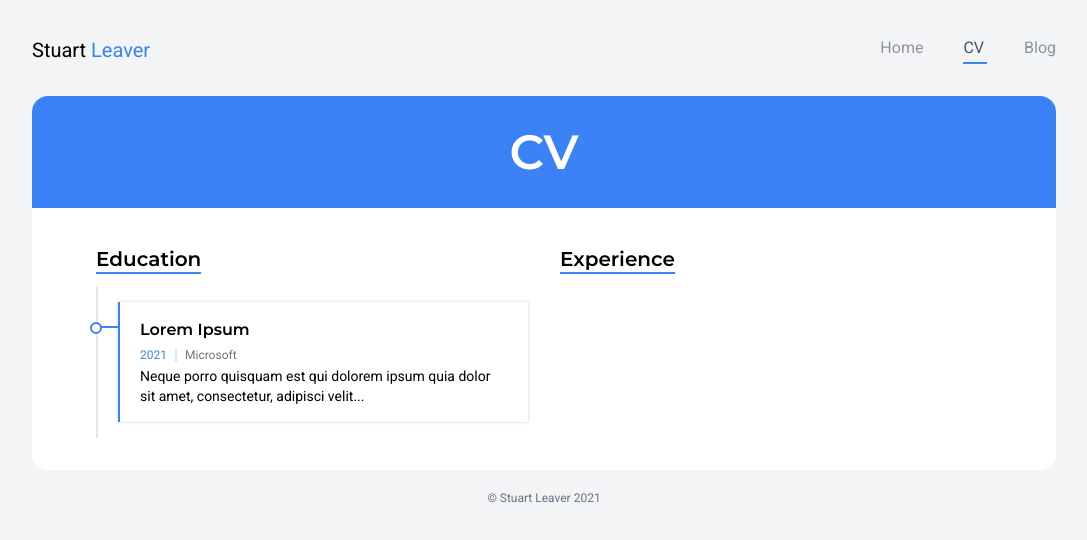
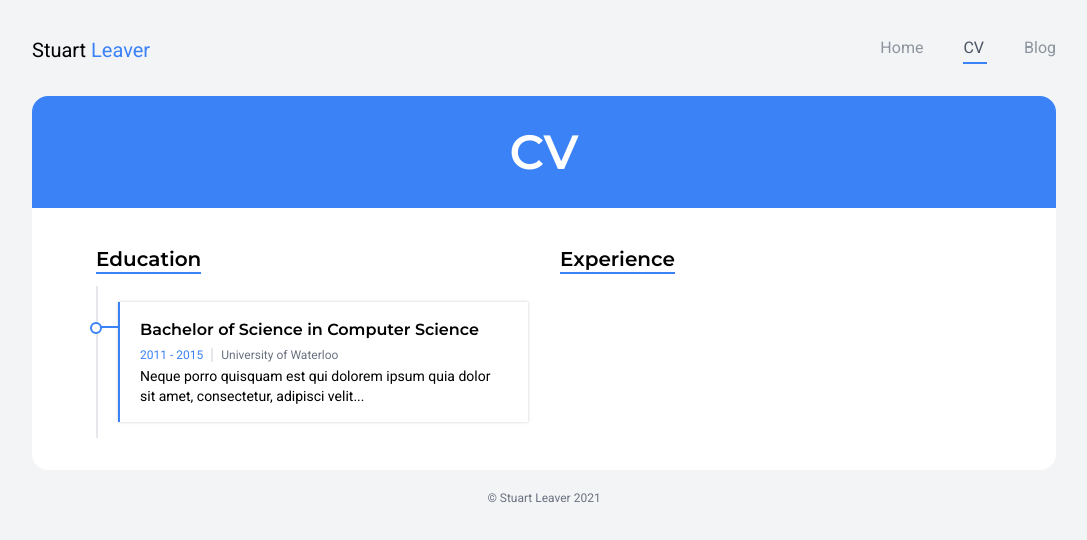
Before and after one commit to stuartleaver/stuartleaver.co.uk, a Vue app: page /cv in a window 1280 px wide. Shown: the top 540 px of the page, without its empty margins (96-1183 px from the left). Built offline with nearby package versions, Linux system fonts and the light colour scheme.

Commit message:
Refeactor the timeline item to be a reusable component

```diff
--- /dev/null
+++ b/src/components/TimelineItem.vue
@@ -0,0 +1,55 @@
+<template>
+  <div class="timeline-item">
+    <h4 class="item-title">{{ timelineItem.title }}</h4>
+    <span class="item-date">{{ timelineItem.date }}</span>
+    <span class="item-company">{{ timelineItem.company }}</span>
+    <p class="item-desctiption">
+      {{ timelineItem.description }}
+    </p>
+  </div>
+</template>
+<script>
+export default {
+  name: "TimelineItem",
+  props: {
+    timelineItem: Object,
+  },
+};
+</script>
+<style lang="postcss" scoped>
+.timeline-item {
+  @apply relative px-5 py-4 ml-5 mb-5 border-l-2 border-blue-500 shadow-timeline text-left;
+}
+
+.timeline-item:last-child {
+  @apply mb-0;
+}
+
+.timeline-item:before {
+  @apply inline-block absolute bg-white rounded-xl w-3 h-3 top-5 -left-7/5 border-2 border-blue-500;
+  content: "";
+  z-index: 2;
+}
+
+.timeline-item:after {
+  @apply inline-block absolute bg-blue-500 rounded-xl w-7 h-0.5 top-6 -left-7;
+  content: "";
+  z-index: 1;
+}
+
+.timeline-item .item-title {
+  @apply text-base font-semibold;
+}
+
+.timeline-item .item-date {
+  @apply text-xs text-blue-500 mb-2;
+}
+
+.timeline-item .item-company {
+  @apply text-xs text-gray-500 ml-2 mb-2 pl-2  border-l-2;
+}
+
+.timeline-item p {
+  @apply text-sm;
+}
+</style>
--- a/src/views/CV.vue
+++ b/src/views/CV.vue
@@ -10,15 +10,7 @@
             <div class="block-content">
               <BlockTitle title="Education" />
               <div class="timeline">
-                <div class="timeline-item">
-                  <h4 class="item-title">Lorem Ipsum</h4>
-                  <span class="item-date">2021</span>
-                  <span class="item-company">Microsoft</span>
-                  <p class="item-desctiption">
-                    Neque porro quisquam est qui dolorem ipsum quia dolor sit
-                    amet, consectetur, adipisci velit...
-                  </p>
-                </div>
+                <TimelineItem :timeline-item="this.timelineItem"/>
               </div>
             </div>
             <div class="block-content">
@@ -32,11 +24,23 @@
 </template>
 <script>
 import BlockTitle from "@/components/BlockTitle.vue";
+import TimelineItem from "@/components/TimelineItem.vue";
 
 export default {
   name: "CV",
   components: {
     BlockTitle,
+    TimelineItem,
+  },
+  data() {
+    return {
+      timelineItem: {
+        title: "Bachelor of Science in Computer Science",
+        date: "2011 - 2015",
+        company: "University of Waterloo",
+        description: "Neque porro quisquam est qui dolorem ipsum quia dolor sit amet, consectetur, adipisci velit..."
+      }
+    };
   },
 };
 </script>
@@ -68,40 +72,4 @@ export default {
 .timeline {
   @apply py-4 border-l-2;
 }
-
-.timeline-item {
-  @apply relative px-5 py-4 ml-5 mb-5 border-l-2 border-blue-500 shadow-timeline text-left;
-}
-
-.timeline-item:last-child {
-  @apply mb-0;
-}
-
-.timeline-item:before {
-  @apply inline-block absolute bg-white rounded-xl w-3 h-3 top-5 -left-7/5 border-2 border-blue-500;
-  content: "";
-  z-index: 2;
-}
-
-.timeline-item:after {
-  @apply inline-block absolute bg-blue-500 rounded-xl w-7 h-0.5 top-6 -left-7;
-  content: "";
-  z-index: 1;
-}
-
-.timeline-item .item-title {
-  @apply text-base font-semibold;
-}
-
-.timeline-item .item-date {
-  @apply text-xs text-blue-500 mb-2;
-}
-
-.timeline-item .item-company {
-  @apply text-xs text-gray-500 ml-2 mb-2 pl-2  border-l-2;
-}
-
-.timeline-item p {
-  @apply text-sm;
-}
 </style>
```
Also changed, not shown: 1 other file (tests, documents, lock files or other folders).
